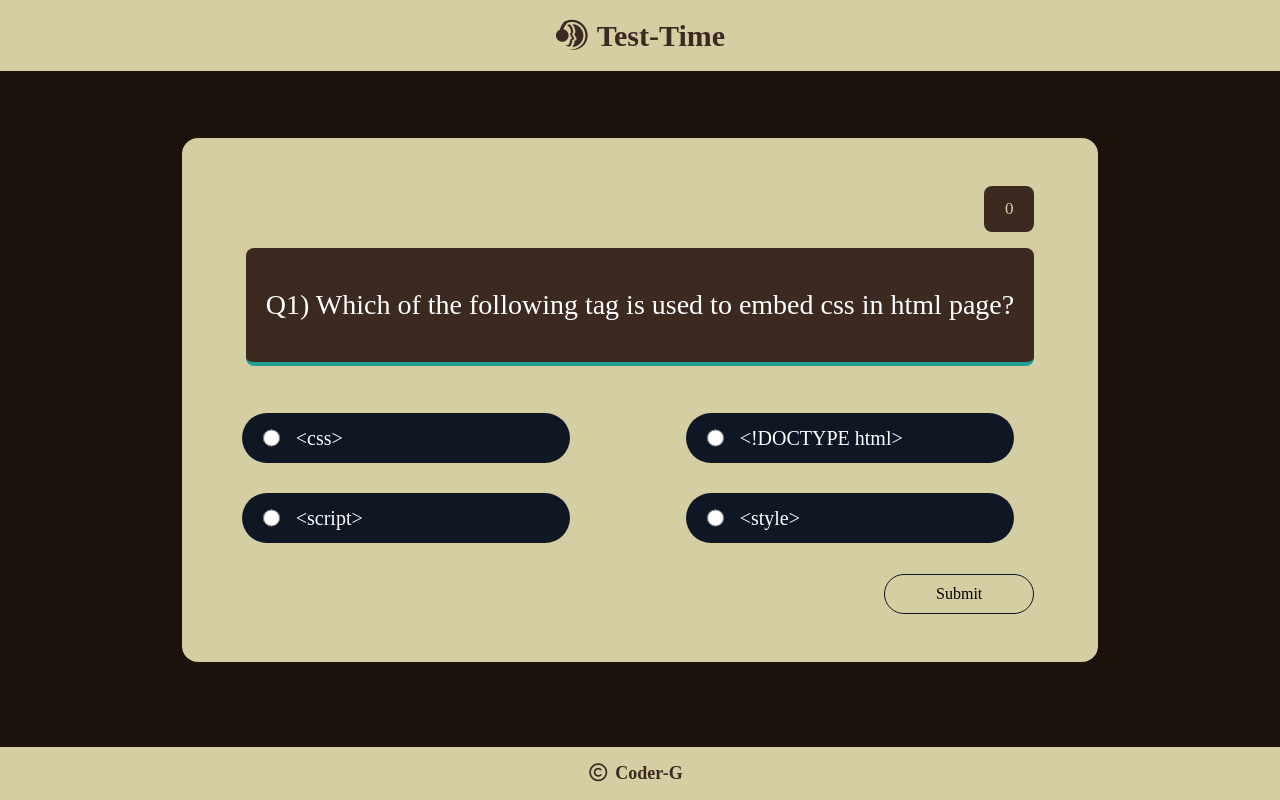
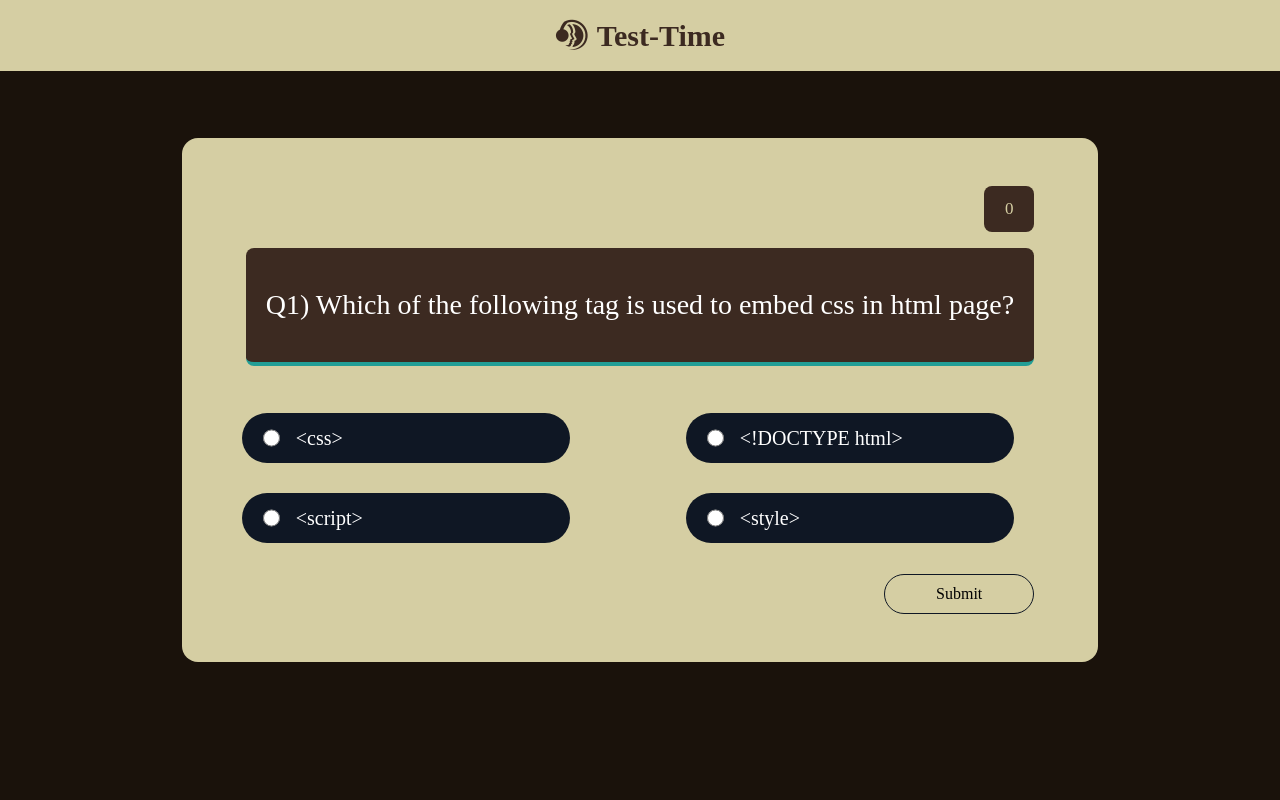
Before and after one commit to CoderG01/quize_site, a plain HTML site: page index.html in a window 1280 px wide. Drawn offline with nearby package versions, Linux system fonts and the light colour scheme.

Commit message:
Update index.html

```diff
--- a/index.html
+++ b/index.html
@@ -51,7 +51,7 @@
 
         </div>
     </div>
-    <nav class="navbar fixed-bottom bg-body-tertiary">
+    <nav class="navbar fixed-bottom bg-body-tertiary d-none">
         <div class="container-fluid d-flex align-content-center justify-content-center">
             <a class="navbar-brand footer_text" href="javascript:;"><i class="fa-regular fa-copyright mx-2"></i>Coder-G</a>
         </div>
```
